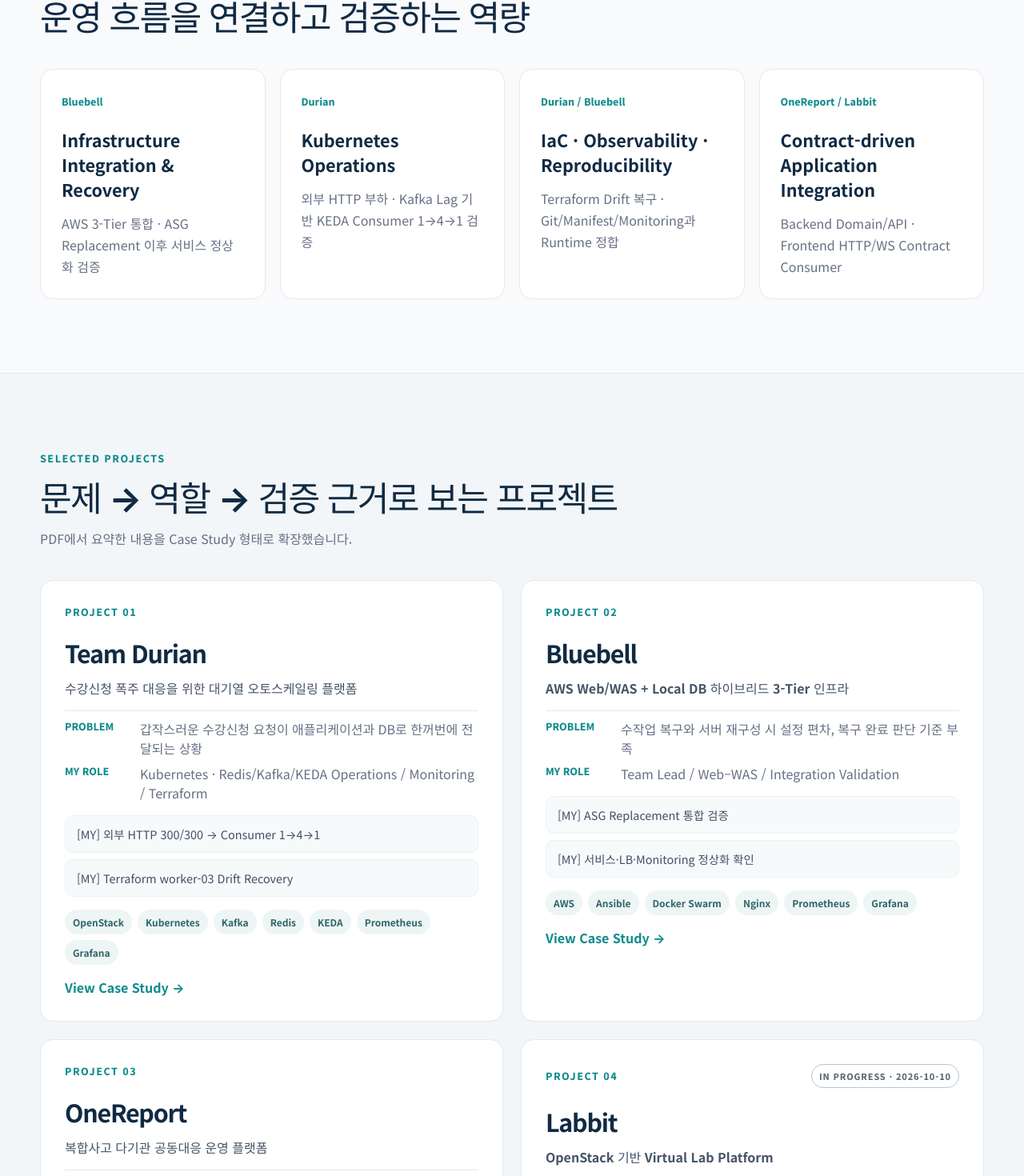
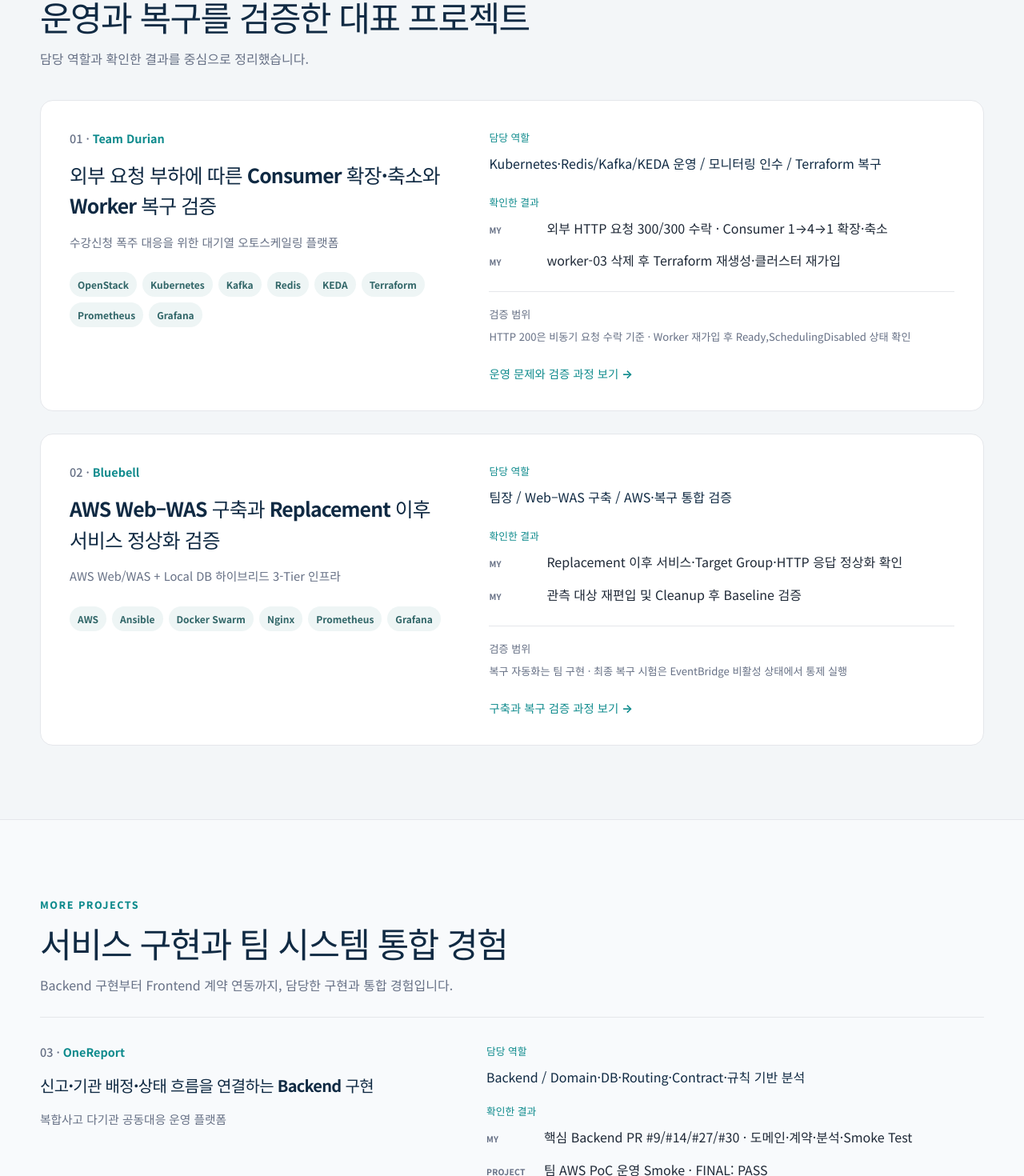
Before and after one commit to wkfkeha784-pixel/cloud-infra-portfolio, a React (Vite) app: page / in a window 1280 px wide. Shown: the part 776-2246 px from the top of the page at 80% size. Built offline with nearby package versions, Linux system fonts and the light colour scheme.

Commit message:
feat(home): organize featured cases and consolidate project capabilities

```diff
--- a/src/components/ProjectCard.tsx
+++ b/src/components/ProjectCard.tsx
@@ -2,37 +2,47 @@
 import type { Project } from '../data/projects'
 
 export default function ProjectCard({ project }: { project: Project }) {
+  const { home } = project
+  const featured = home.group === 'featured'
+  const titleId = `project-${project.slug}-title`
+
   return (
-    <article className="project-card">
+    <article className={`project-card ${featured ? 'project-card-featured' : 'project-card-compact'}`} aria-labelledby={titleId}>
+      <div className="project-intro">
         <div className="project-card-top">
-        <span className="eyebrow">PROJECT {project.order}</span>
+          <p className="project-name"><span aria-hidden="true">{project.order} · </span>{project.name}</p>
           {project.status && <span className="status-badge">{project.status}</span>}
         </div>
-      <h3>{project.name}</h3>
+        <h3 id={titleId}>{home.headline}</h3>
         <p className="project-subtitle">{project.subtitle}</p>
-
-      <div className="project-meta">
-        <span>Problem</span>
-        <p>{project.problem}</p>
-        <span>My Role</span>
-        <p>{project.role}</p>
+        {featured && (
+          <div className="tags" aria-label={`${project.name} 기술 스택`}>
+            {project.tags.map((tag) => <span key={tag}>{tag}</span>)}
+          </div>
+        )}
       </div>
 
-      <div className="evidence-mini">
-        {project.cardEvidence.map((item) => (
-          <div key={item}>{item}</div>
+      <div className="project-details">
+        <dl className="project-role">
+          <dt>담당 역할</dt>
+          <dd>{home.role}</dd>
+        </dl>
+        <div className="project-results">
+          <h4>확인한 결과</h4>
+          <ul>
+            {home.results.map((result) => (
+              <li key={result.text}>
+                <span className="project-result-scope" aria-label={result.scope === 'MY' ? '개인 기여·검증' : '팀·프로젝트 결과'}>{result.scope}</span>
+                <span>{result.text}</span>
+              </li>
             ))}
+          </ul>
         </div>
-
-      <div className="tags" aria-label={`${project.name} 기술 스택`}>
-        {project.tags.map((tag) => (
-          <span key={tag}>{tag}</span>
-        ))}
+        <p className="project-note"><span>검증 범위</span>{home.note}</p>
+        <Link className="text-link project-case-link" to={`/projects/${project.slug}`} aria-label={`${project.name} · ${home.linkLabel}`}>
+          {home.linkLabel} <span aria-hidden="true">→</span>
+        </Link>
       </div>
-
-      <Link className="text-link" to={`/projects/${project.slug}`}>
-        View Case Study →
-      </Link>
     </article>
   )
 }
--- a/src/data/projects.ts
+++ b/src/data/projects.ts
@@ -28,7 +28,14 @@
   role: string
   summary: string
   tags: string[]
-  cardEvidence: string[]
+  home: {
+    group: 'featured' | 'additional'
+    headline: string
+    role: string
+    results: { scope: 'MY' | 'PROJECT'; text: string }[]
+    note: string
+    linkLabel: string
+  }
   architecture: string[]
   architectureNote?: string
   myContributions: string[]
@@ -57,8 +64,18 @@
     role: 'Kubernetes · Redis/Kafka/KEDA Operations / Monitoring / Terraform',
     summary:
       'Waiting Room으로 진입을 제어하고 Kafka 비동기 처리와 KEDA Autoscaling을 연결했습니다. Kubernetes Runtime과 Redis·Kafka/KEDA 운영, Monitoring·복구·Terraform 정합성 검증을 담당했습니다.',
-    tags: ['OpenStack', 'Kubernetes', 'Kafka', 'Redis', 'KEDA', 'Prometheus', 'Grafana'],
-    cardEvidence: ['[MY] 외부 HTTP 300/300 → Consumer 1→4→1', '[MY] Terraform worker-03 Drift Recovery'],
+    tags: ['OpenStack', 'Kubernetes', 'Kafka', 'Redis', 'KEDA', 'Terraform', 'Prometheus', 'Grafana'],
+    home: {
+      group: 'featured',
+      headline: '외부 요청 부하에 따른 Consumer 확장·축소와 Worker 복구 검증',
+      role: 'Kubernetes·Redis/Kafka/KEDA 운영 / 모니터링 인수 / Terraform 복구',
+      results: [
+        { scope: 'MY', text: '외부 HTTP 요청 300/300 수락 · Consumer 1→4→1 확장·축소' },
+        { scope: 'MY', text: 'worker-03 삭제 후 Terraform 재생성·클러스터 재가입' },
+      ],
+      note: 'HTTP 200은 비동기 요청 수락 기준 · Worker 재가입 후 Ready,SchedulingDisabled 상태 확인',
+      linkLabel: '운영 문제와 검증 과정 보기',
+    },
     architecture: [
       'User',
       'Kong Ingress',
@@ -168,7 +185,17 @@
     summary:
       'Web–WAS 계층을 구축하고 각 담당 영역을 Web → WAS → DB E2E 요청 흐름으로 연결해 통합 검증했습니다.',
     tags: ['AWS', 'Ansible', 'Docker Swarm', 'Nginx', 'Prometheus', 'Grafana'],
-    cardEvidence: ['[MY] ASG Replacement 통합 검증', '[MY] 서비스·LB·Monitoring 정상화 확인'],
+    home: {
+      group: 'featured',
+      headline: 'AWS Web–WAS 구축과 Replacement 이후 서비스 정상화 검증',
+      role: '팀장 / Web–WAS 구축 / AWS·복구 통합 검증',
+      results: [
+        { scope: 'MY', text: 'Replacement 이후 서비스·Target Group·HTTP 응답 정상화 확인' },
+        { scope: 'MY', text: '관측 대상 재편입 및 Cleanup 후 Baseline 검증' },
+      ],
+      note: '복구 자동화는 팀 구현 · 최종 복구 시험은 EventBridge 비활성 상태에서 통제 실행',
+      linkLabel: '구축과 복구 검증 과정 보기',
+    },
     architecture: ['User', 'Public ALB', 'Web / Nginx', 'Internal WAS LB', 'WAS / Flask API', 'DB Proxy', 'MariaDB'],
     architectureNote:
       '환경 경계: AWS Web/WAS/Bastion/Monitoring · Local(On-Premise) HAProxy/MariaDB · 운영 지원: Ansible/Swarm/Recovery',
@@ -285,7 +312,17 @@
     summary:
       'Report와 Incident를 중심으로 기관 배정, 상태 전이, Timeline을 연결하고 규칙 기반 분석과 Smoke Test를 구현했습니다.',
     tags: ['FastAPI', 'PostgreSQL', 'AWS', 'S3', 'SSE'],
-    cardEvidence: ['[MY] PR #9/#14/#27/#30 — Backend Evidence', '[PROJECT] Final 운영 Smoke · FINAL: PASS'],
+    home: {
+      group: 'additional',
+      headline: '신고·기관 배정·상태 흐름을 연결하는 Backend 구현',
+      role: 'Backend / Domain·DB·Routing·Contract·규칙 기반 분석',
+      results: [
+        { scope: 'MY', text: '핵심 Backend PR #9/#14/#27/#30 · 도메인·계약·분석·Smoke Test' },
+        { scope: 'PROJECT', text: '팀 AWS PoC 운영 Smoke · FINAL: PASS' },
+      ],
+      note: '규칙 기반 분석 · 실제 공공기관 연계 없음',
+      linkLabel: 'Backend 구현과 운영 검증 보기',
+    },
     architecture: ['Report', 'Rule-based Analysis', 'Routing', 'Incident', 'Agency Status', 'Timeline'],
     architectureNote: '규칙 기반 분석 · 실제 공공기관 시스템 연계 없음',
     myContributions: [
@@ -372,7 +409,17 @@
     summary:
       'Workspace Terminal·File을 구현해 main에 통합하고, 세션 종료·재연결과 파일 충돌·편집 내용 보호를 자동 검증했습니다. Auth/Class는 실제 Backend와 Browser Flow를 검증했습니다.',
     tags: ['React', 'TypeScript', 'TanStack Query', 'OpenAPI', 'WebSocket', 'Vitest', 'CI'],
-    cardEvidence: ['[MY] Auth/Class 실제 Backend Browser Flow', '[MY] Terminal·File 구현 · PR #62 main 병합'],
+    home: {
+      group: 'additional',
+      headline: 'Browser Workspace의 Terminal·File 구현과 main 통합',
+      role: 'Frontend / Design / HTTP·WebSocket Contract Consumer',
+      results: [
+        { scope: 'MY', text: 'PR #62 main 병합 · 세션·파일 충돌·편집 보호 코드/CI 검증' },
+        { scope: 'MY', text: 'Auth/Class 실제 Backend Browser Flow 검증' },
+      ],
+      note: '실제 OpenStack VM PTY/SFTP E2E는 후속 통합 검증',
+      linkLabel: 'Workspace 구현과 통합 과정 보기',
+    },
     architecture: ['Team SSOT', 'React SPA', 'HTTP / WS Consumer', 'Auth / Permission / Error UX', 'Regression Test', 'Browser Acceptance'],
     architectureNote: 'Frontend는 계약에 없는 Endpoint·Token·Error Code를 임의 정의하지 않음',
     myContributions: [
--- a/src/pages/Home.tsx
+++ b/src/pages/Home.tsx
@@ -2,32 +2,8 @@
 import ProjectCard from '../components/ProjectCard'
 import { projects } from '../data/projects'
 
-const coreFocus = [
-  {
-    title: 'Infrastructure Integration & Recovery',
-    project: 'Bluebell',
-    body: 'AWS 3-Tier 통합 · ASG Replacement 이후 서비스 정상화 검증',
-    href: '/projects/bluebell',
-  },
-  {
-    title: 'Kubernetes Operations',
-    project: 'Durian',
-    body: '외부 HTTP 부하 · Kafka Lag 기반 KEDA Consumer 1→4→1 검증',
-    href: '/projects/durian',
-  },
-  {
-    title: 'IaC · Observability · Reproducibility',
-    project: 'Durian / Bluebell',
-    body: 'Terraform Drift 복구 · Git/Manifest/Monitoring과 Runtime 정합',
-    href: '/projects/durian',
-  },
-  {
-    title: 'Contract-driven Application Integration',
-    project: 'OneReport / Labbit',
-    body: 'Backend Domain/API · Frontend HTTP/WS Contract Consumer',
-    href: '/projects/labbit',
-  },
-]
+const featuredProjects = projects.filter((project) => project.home.group === 'featured')
+const additionalProjects = projects.filter((project) => project.home.group === 'additional')
 
 export default function Home() {
   return (
@@ -88,33 +64,30 @@
         </div>
       </section>
 
-      <section className="section">
+      <section className="section section-muted" id="projects" aria-labelledby="projects-title">
         <div className="container">
           <div className="section-heading">
-            <span className="eyebrow">CORE FOCUS</span>
-            <h2>운영 흐름을 연결하고 검증하는 역량</h2>
+            <span className="eyebrow">SELECTED PROJECTS</span>
+            <h2 id="projects-title">운영과 복구를 검증한 대표 프로젝트</h2>
+            <p>담당 역할과 확인한 결과를 중심으로 정리했습니다.</p>
           </div>
-          <div className="focus-grid">
-            {coreFocus.map((item) => (
-              <a className="focus-card" href={item.href} key={item.title}>
-                <span>{item.project}</span>
-                <h3>{item.title}</h3>
-                <p>{item.body}</p>
-              </a>
+          <div className="featured-project-list">
+            {featuredProjects.map((project) => (
+              <ProjectCard project={project} key={project.slug} />
             ))}
           </div>
         </div>
       </section>
 
-      <section className="section section-muted" id="projects">
+      <section className="section additional-projects" aria-labelledby="additional-projects-title">
         <div className="container">
-          <div className="section-heading">
-            <span className="eyebrow">SELECTED PROJECTS</span>
-            <h2>문제 → 역할 → 검증 근거로 보는 프로젝트</h2>
-            <p>PDF에서 요약한 내용을 Case Study 형태로 확장했습니다.</p>
+          <div className="section-heading compact">
+            <span className="eyebrow">MORE PROJECTS</span>
+            <h2 id="additional-projects-title">서비스 구현과 팀 시스템 통합 경험</h2>
+            <p>Backend 구현부터 Frontend 계약 연동까지, 담당한 구현과 통합 경험입니다.</p>
           </div>
-          <div className="project-grid">
-            {projects.map((project) => (
+          <div className="additional-project-list">
+            {additionalProjects.map((project) => (
               <ProjectCard project={project} key={project.slug} />
             ))}
           </div>
--- a/src/styles/global.css
+++ b/src/styles/global.css
@@ -275,113 +275,122 @@
   color: var(--muted);
 }
 
-.focus-grid {
+.featured-project-list { display: grid; gap: 28px; }
+
+.project-card {
   display: grid;
-  grid-template-columns: repeat(4, 1fr);
-  gap: 18px;
+  grid-template-columns: minmax(0, 0.95fr) minmax(0, 1.15fr);
+  gap: 44px;
 }
 
-.focus-card {
-  padding: 26px;
-  min-height: 220px;
-  border: 1px solid var(--line);
-  border-radius: var(--radius);
-  background: var(--surface);
-  transition: 0.2s ease;
-}
-
-.focus-card:hover {
-  transform: translateY(-3px);
-  border-color: rgba(15, 139, 141, 0.35);
-  box-shadow: var(--shadow);
-}
-
-.focus-card > span {
-  color: var(--teal);
-  font-size: 0.78rem;
-  font-weight: 800;
-}
-
-.focus-card h3 {
-  margin: 22px 0 14px;
-  color: var(--navy);
-  font-size: 1.35rem;
-}
-
-.focus-card p {
-  margin: 0;
-  color: var(--muted);
-  line-height: 1.7;
-}
-
-.project-grid {
-  display: grid;
-  grid-template-columns: repeat(2, 1fr);
-  gap: 22px;
-}
-
-.project-card {
-  padding: 30px;
-  display: flex;
-  flex-direction: column;
-  gap: 16px;
+.project-card-featured {
+  padding: 36px;
   border: 1px solid var(--line);
   border-radius: var(--radius);
   background: var(--surface);
 }
 
+.project-intro, .project-details { min-width: 0; }
+
 .project-card-top {
   display: flex;
+  flex-wrap: wrap;
   align-items: center;
-  justify-content: space-between;
+  gap: 12px;
+  margin-bottom: 16px;
 }
 
+.project-name {
+  margin: 0;
+  color: var(--teal);
+  font-size: 0.9rem;
+  font-weight: 700;
+}
+
+.project-name > span { color: var(--muted); font-weight: 500; }
+
 .project-card h3 {
-  margin: 4px 0 0;
+  margin: 0;
   color: var(--navy);
-  font-size: 1.9rem;
-  letter-spacing: -0.04em;
+  font-size: 1.55rem;
+  line-height: 1.55;
+  letter-spacing: -0.035em;
+  word-break: keep-all;
+  overflow-wrap: anywhere;
 }
 
 .project-subtitle {
-  margin: -6px 0 0;
-  color: #455468;
+  margin: 14px 0 24px;
+  color: var(--muted);
+  font-size: 0.92rem;
+  line-height: 1.8;
+  word-break: keep-all;
+  overflow-wrap: anywhere;
+}
+
+.project-details { display: grid; align-content: start; gap: 24px; }
+
+.project-role { margin: 0; }
+
+.project-role dt, .project-results h4 {
+  margin: 0 0 9px;
+  color: var(--teal);
+  font-size: 0.8rem;
   font-weight: 700;
 }
 
-.project-meta {
+.project-role dd {
+  margin: 0;
+  color: var(--navy);
+  line-height: 1.8;
+  word-break: keep-all;
+  overflow-wrap: anywhere;
+}
+
+.project-results ul { margin: 0; padding: 0; list-style: none; display: grid; gap: 12px; }
+
+.project-results li {
   display: grid;
-  grid-template-columns: 80px 1fr;
-  gap: 8px 14px;
-  padding-top: 10px;
+  grid-template-columns: 60px minmax(0, 1fr);
+  gap: 12px;
+  align-items: baseline;
+  color: var(--text);
+  line-height: 1.8;
+  word-break: keep-all;
+  overflow-wrap: anywhere;
+}
+
+.project-result-scope {
+  color: var(--muted);
+  font-size: 0.65rem;
+  font-weight: 700;
+  letter-spacing: 0.03em;
+}
+
+.project-note {
+  margin: 0;
+  padding-top: 16px;
+  border-top: 1px solid var(--line);
+  color: var(--muted);
+  font-size: 0.82rem;
+  line-height: 1.8;
+  word-break: keep-all;
+  overflow-wrap: anywhere;
+}
+
+.project-note > span { display: block; margin-bottom: 4px; font-weight: 700; }
+.project-case-link { justify-self: start; font-size: 0.9rem; }
+
+.additional-project-list { border-bottom: 1px solid var(--line); }
+
+.project-card-compact {
+  padding: 32px 0;
   border-top: 1px solid var(--line);
 }
 
-.project-meta span {
-  color: var(--teal);
-  font-size: 0.78rem;
-  font-weight: 800;
-  text-transform: uppercase;
-}
-
-.project-meta p {
-  margin: 0;
-  color: var(--muted);
-}
-
-.evidence-mini {
-  display: grid;
-  gap: 8px;
-}
-
-.evidence-mini div {
-  padding: 12px 14px;
-  border-radius: 10px;
-  background: #f7fafb;
-  border: 1px solid #edf1f3;
-  color: #415066;
-  font-size: 0.9rem;
-}
+.project-card-compact h3 { font-size: 1.25rem; }
+.project-card-compact .project-subtitle { margin-bottom: 0; }
+.project-card-compact .project-details { gap: 18px; }
 
 .tags {
   display: flex;
@@ -973,7 +982,6 @@
     border-top: 1px solid var(--line);
   }
 
-  .focus-grid { grid-template-columns: repeat(2, 1fr); }
 
   .troubleshooting-grid { grid-template-columns: repeat(2, 1fr); }
   .evidence-snapshot-grid { grid-template-columns: 1fr; }
@@ -1011,18 +1019,17 @@
 
   .section { padding: 68px 0; }
 
-  .focus-grid,
-  .project-grid,
+  .project-card,
   .contribution-grid,
   .lessons-grid,
   .troubleshooting-grid {
     grid-template-columns: 1fr;
   }
 
-  .project-card { padding: 24px; }
+  .project-card { gap: 28px; }
+  .project-card-featured { padding: 24px; }
+  .project-card-compact { padding: 28px 0; }
 
-  .project-meta { grid-template-columns: 1fr; }
-  .project-meta p { margin-bottom: 8px; }
 
   .contact-card { padding: 30px 24px; }
 
```
Also changed, not shown: 2 other files (tests, documents, lock files or other folders). Lines whose indentation alone changed are shown as unchanged.
